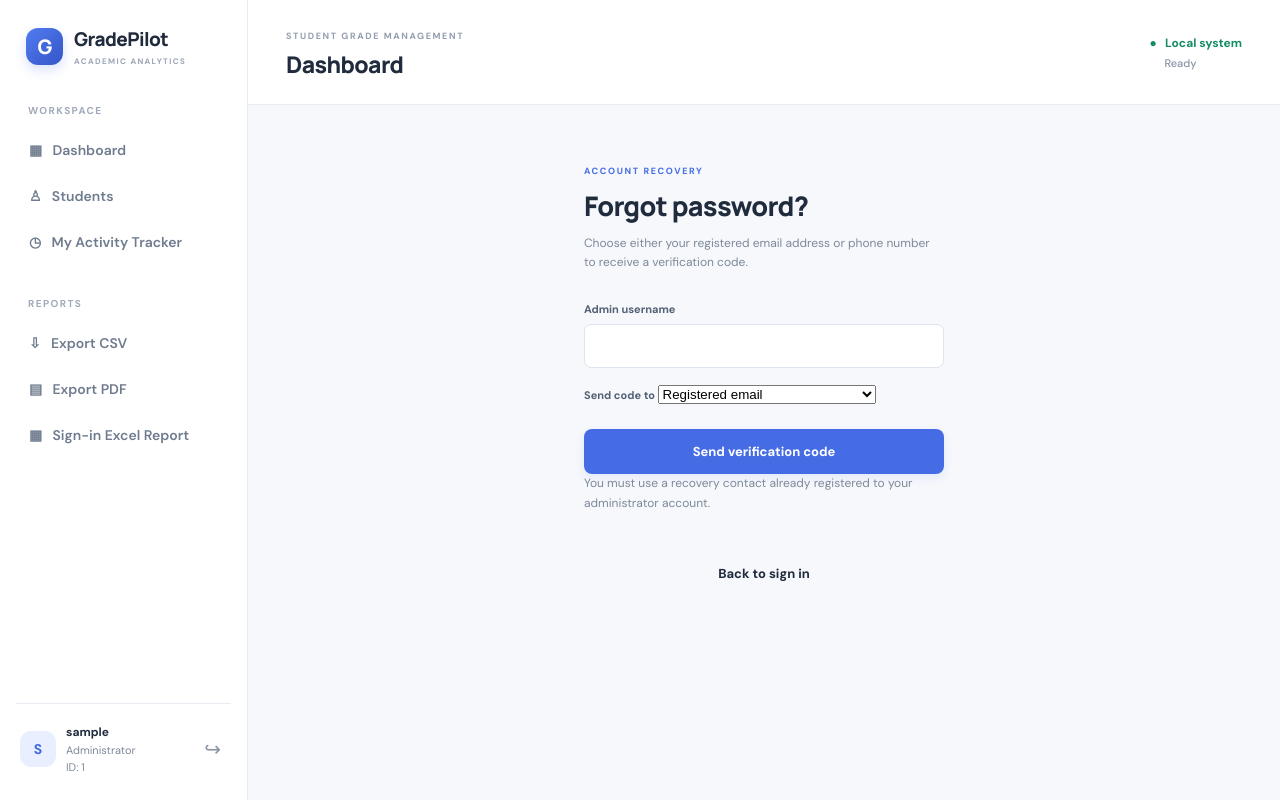
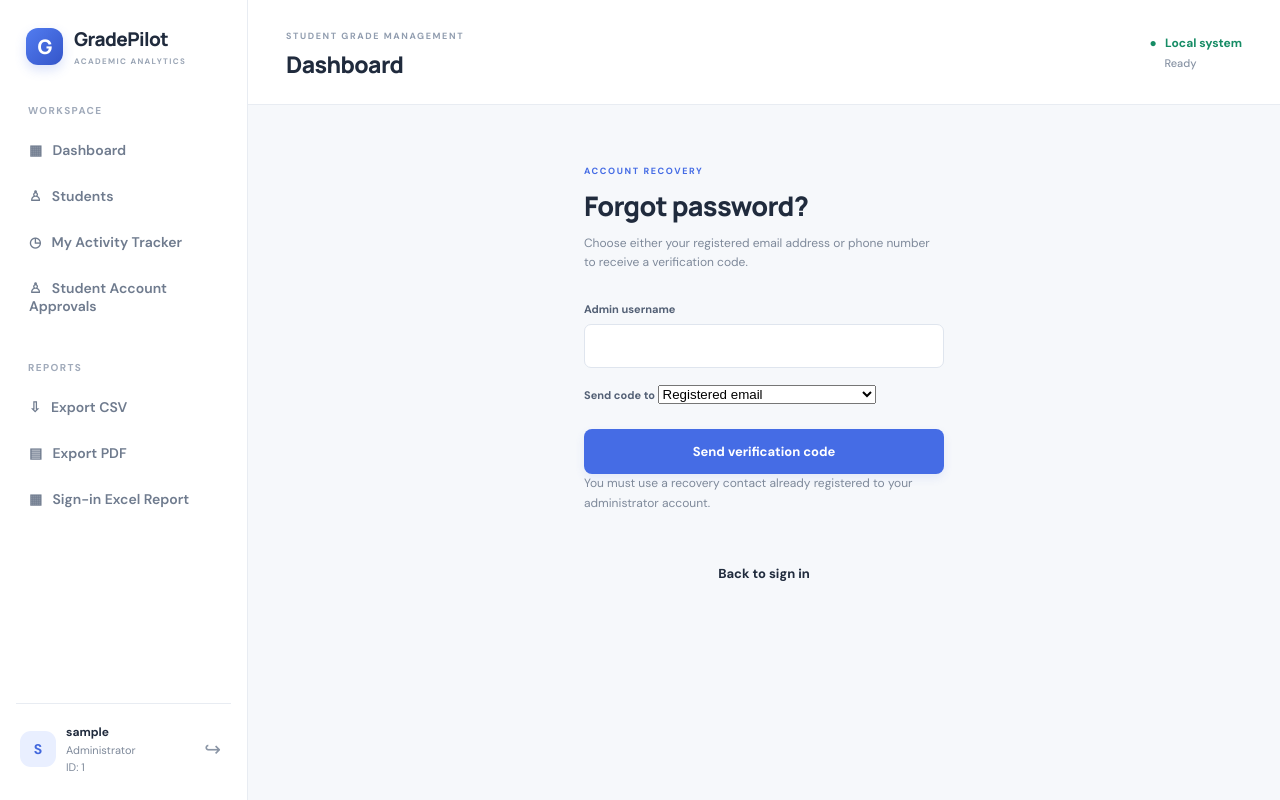
Before and after one commit to coderens/student-grade-analyzer, a Flask app: page /forgot-password in a window 1280 px wide. Run offline with Flask 3, Linux system fonts and the light colour scheme; the visitor is signed in with stand-in values (Sample User, id 1); some libraries are stand-ins or nearby versions.

Commit message:
Add admin navigation for student account approvals

```diff
--- a/templates/base.html
+++ b/templates/base.html
@@ -14,6 +14,7 @@
   <a class="nav-link {% if request.endpoint == 'dashboard' %}active{% endif %}" href="{{ url_for('dashboard') }}">▦ &nbsp; Dashboard</a>
   <a class="nav-link {% if request.endpoint in ['students_page','add_student','edit_student','student_detail'] %}active{% endif %}" href="{{ url_for('students_page') }}">♙ &nbsp; Students</a>
   <a class="nav-link {% if request.endpoint == 'my_activity' %}active{% endif %}" href="{{ url_for('my_activity') }}">◷ &nbsp; My Activity Tracker</a>
+  <a class="nav-link {% if request.endpoint == 'student_accounts_admin' %}active{% endif %}" href="{{ url_for('student_accounts_admin') }}">♙ &nbsp; Student Account Approvals</a>
   <div class="nav-label">REPORTS</div>
   <a class="nav-link" href="{{ url_for('export_csv') }}">⇩ &nbsp; Export CSV</a>
   <a class="nav-link" href="{{ url_for('export_pdf') }}">▤ &nbsp; Export PDF</a>
```
